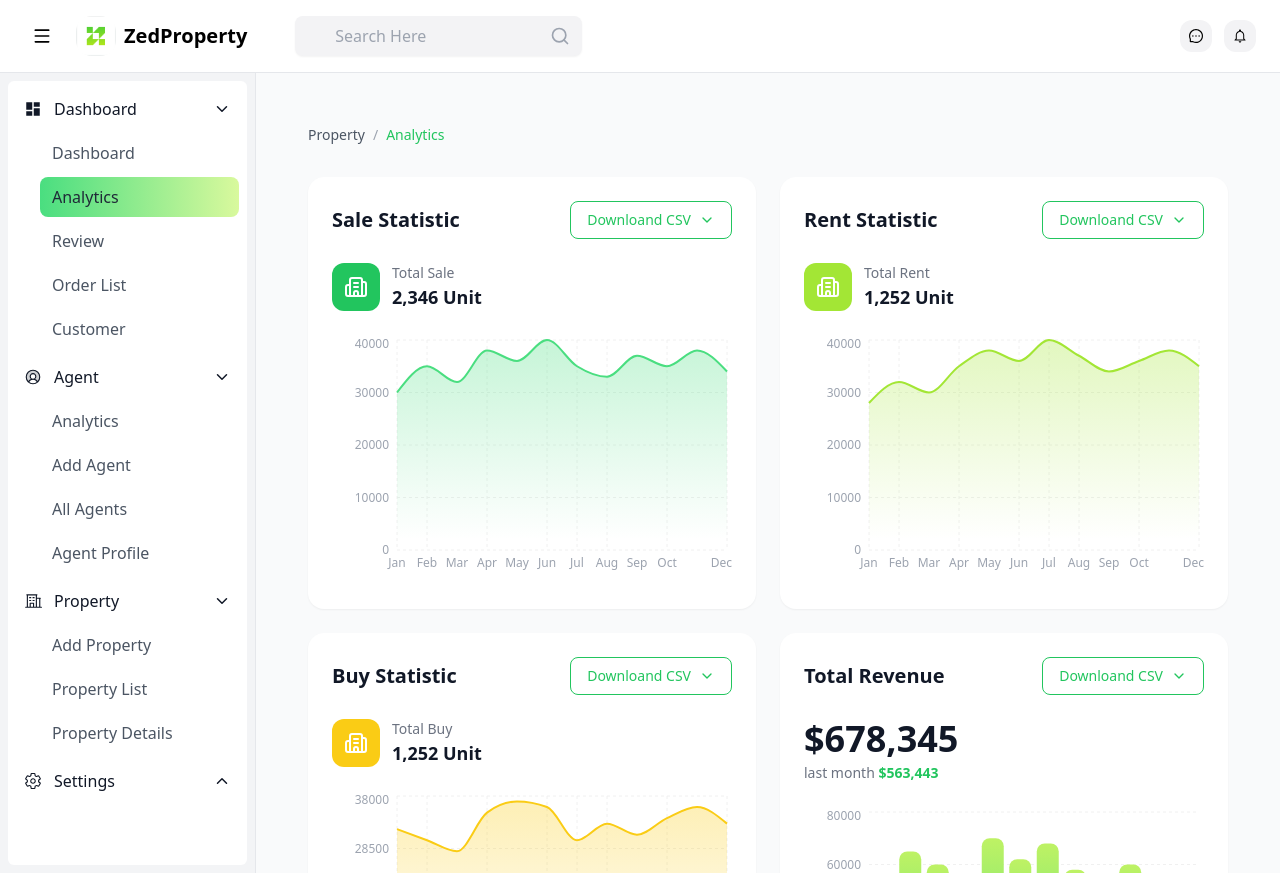
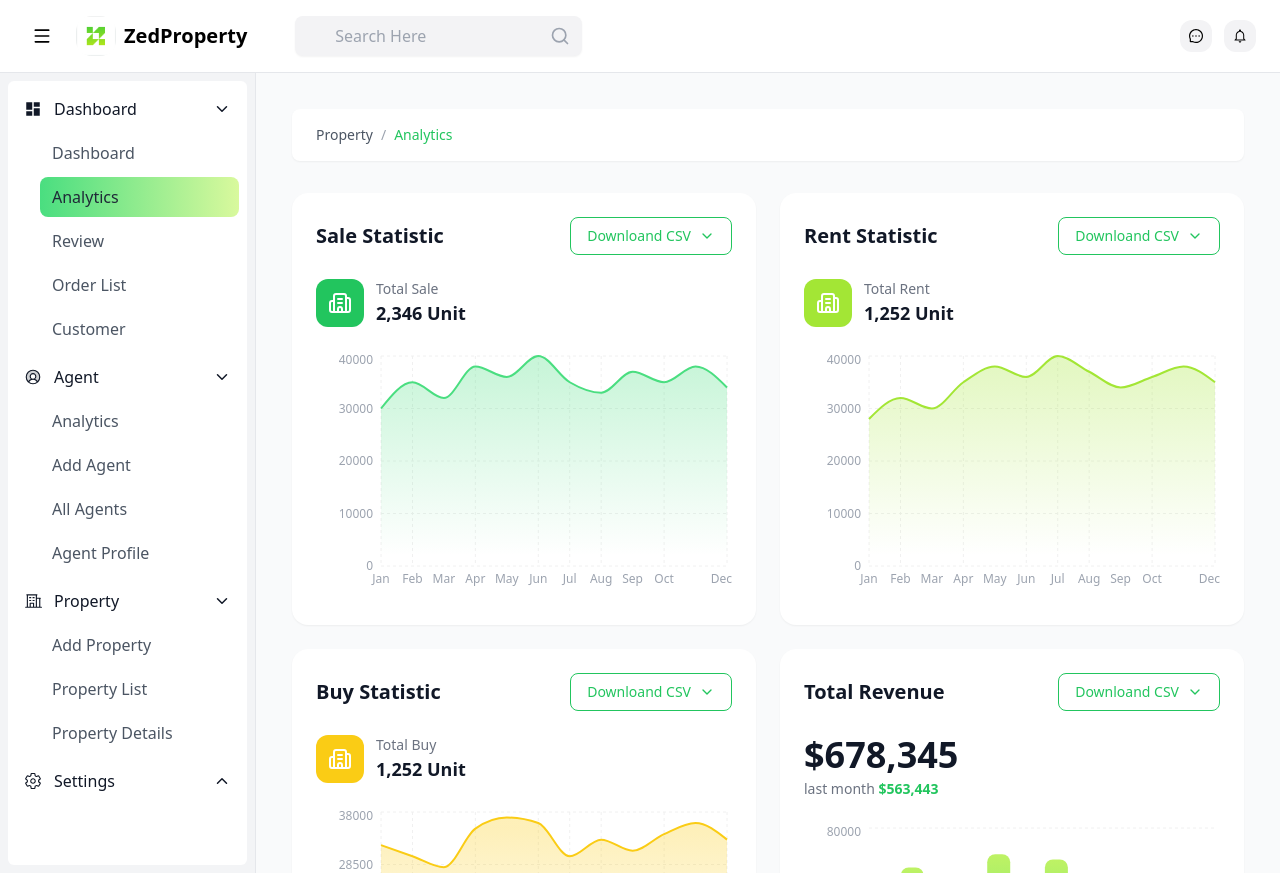
Before and after one commit to Jubayerhusain/zed-admin-dashboard, a React (Vite) app: page /admin/analytics in a window 1280 px wide. Built offline with nearby package versions, Linux system fonts and the light colour scheme.

Commit message:
Breadcrumb update

```diff
--- a/src/Pages/Analytics.jsx
+++ b/src/Pages/Analytics.jsx
@@ -8,7 +8,7 @@ import PropertiesMap from "../Componets/shared/PropertiesMap";
 
 function Breadcrumb() {
   return (
-    <div className="flex items-center gap-2 text-sm mb-8">
+    <div className="flex items-center gap-2 text-sm mb-8 bg-white px-6 py-4 rounded-lg shadow-sm">
       <span className="text-gray-600">Property</span>
       <span className="text-gray-400">/</span>
       <span className="text-green-500 font-medium">Analytics</span>
@@ -18,7 +18,7 @@ function Breadcrumb() {
 
 export default function Analytics() {
   return (
-    <div className="bg-gray-50 min-h-screen p-4 md:p-8 ">
+    <div className="bg-gray-50 min-h-screen p-4  ">
       <div className="">
         <Breadcrumb />
 
```
